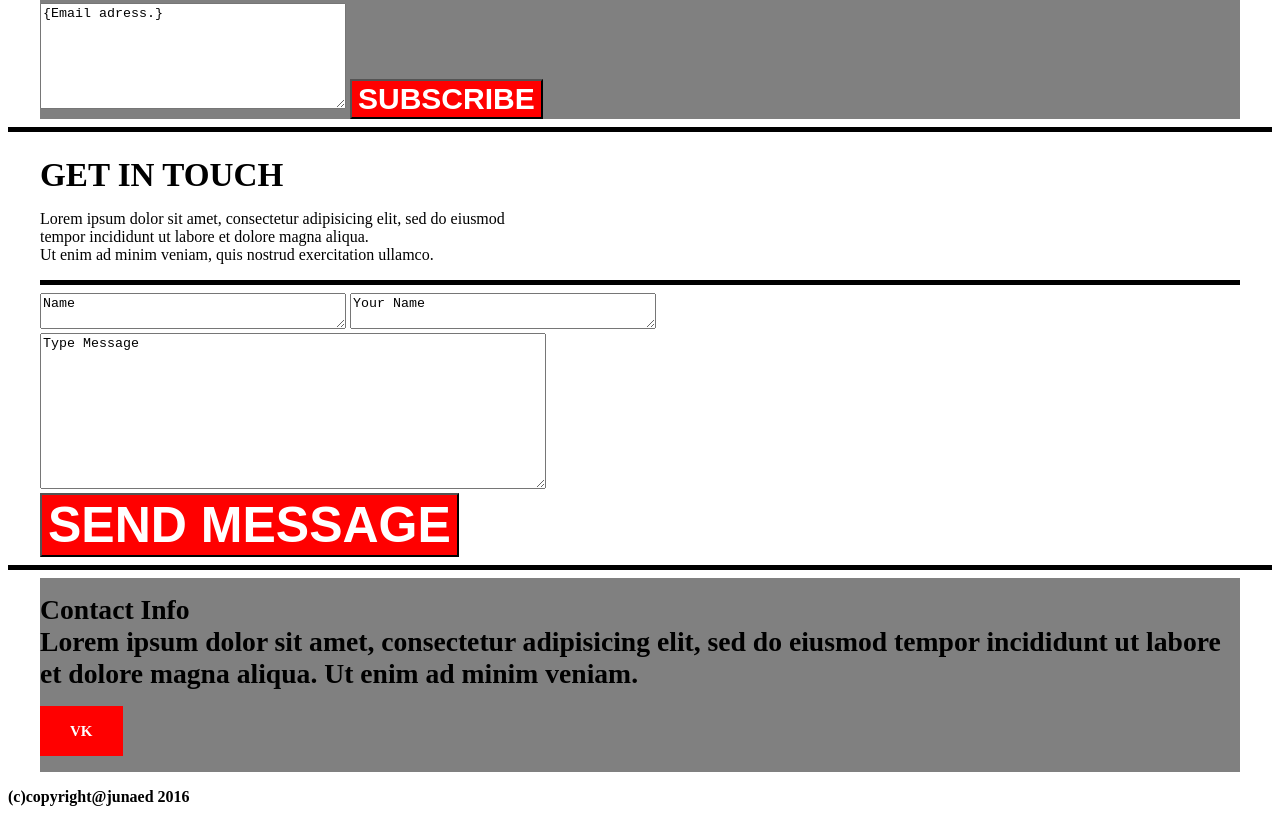
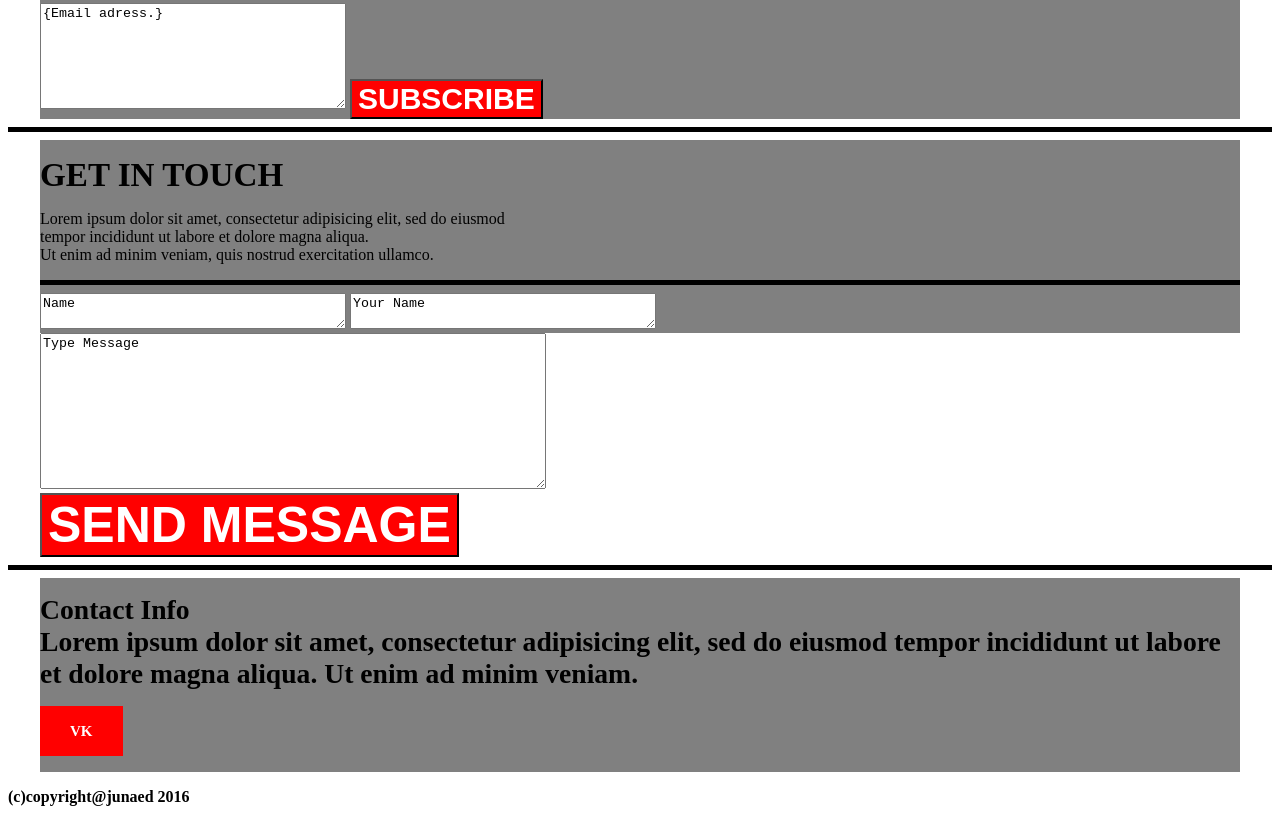
Before and after one commit to goldfomaaa/goldfomaaa.github.io, a plain HTML site: page index.html in a window 1280 px wide. Shown: the part 2725-3547 px from the top of the page. Drawn offline with Linux system fonts and the light colour scheme.

Commit message:
Update main.css

```diff
--- a/main.css
+++ b/main.css
@@ -126,3 +126,6 @@ ul li a:hover {
    	background: gray;
 
    }
+#fone10 {
+	background-color: grey;
+}
```
